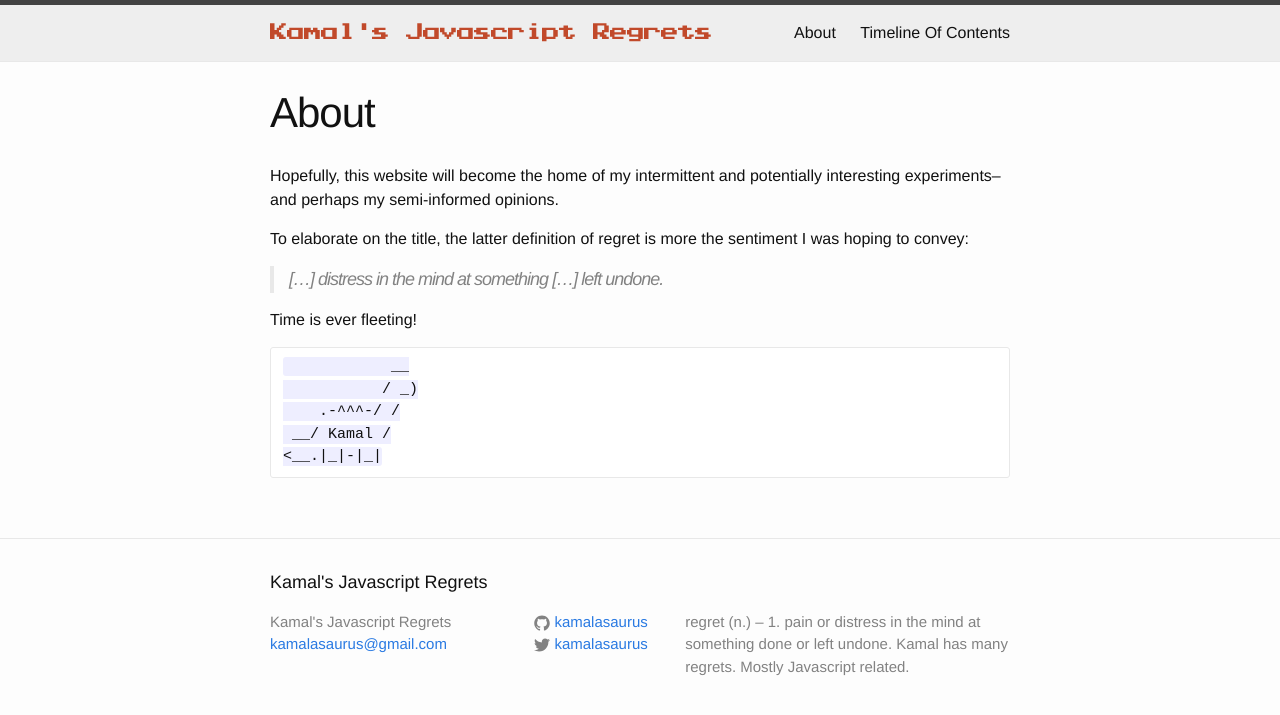
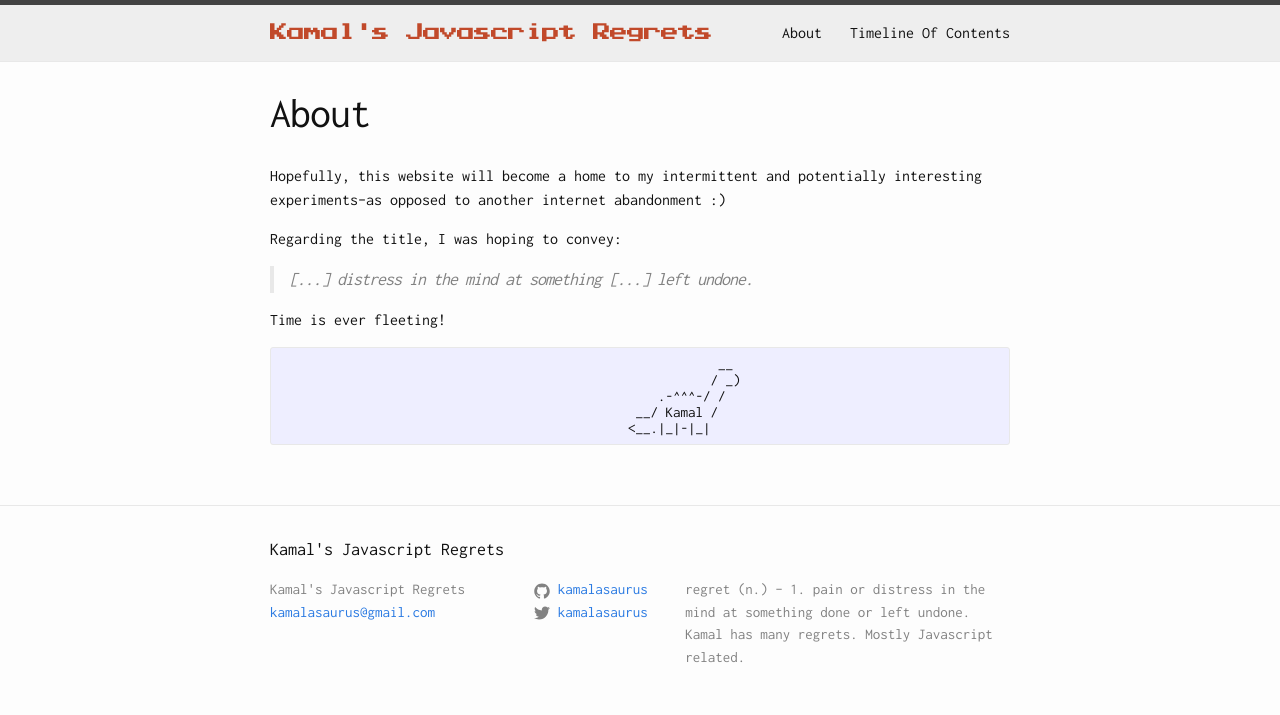
Before and after one commit to kamalasaurus/kamalasaurus.github.io, a Jekyll site: the page built from about.html, in a window 1280 px wide. Shown: the top 715 px of the page. Built offline with Jekyll 4.4.1, drawn with Linux system fonts in a browser that asks for light colours; a script that is not in the unit is left out; some of the changed lines change nothing that is shown.

Commit message:
dinosaur runaround

```diff
--- a/_includes/head.html
+++ b/_includes/head.html
@@ -6,11 +6,16 @@
   <title>{% if page.title %}{{ page.title }}{% else %}{{ site.title }}{% endif %}</title>
   <meta name="description" content="{% if page.excerpt %}{{ page.excerpt | strip_html | strip_newlines | truncate: 160 }}{% else %}{{ site.description }}{% endif %}">
 
+  <link href='http://fonts.googleapis.com/css?family=Inconsolata:400,700' rel='stylesheet' type='text/css'>
   <link rel="stylesheet" href="{{ "/css/main.css" | prepend: site.baseurl }}">
+
   <link rel="canonical" href="{{ page.url | replace:'index.html','' | prepend: site.baseurl | prepend: site.url }}">
   <link rel="alternate" type="application/rss+xml" title="{{ site.title }}" href="{{ "/feed.xml" | prepend: site.baseurl | prepend: site.url }}" />
 
   <script src='/javascripts/request.js' type="text/javascript"></script>
+
+  <script src='https://cdnjs.cloudflare.com/ajax/libs/d3/3.5.6/d3.min.js' type='text/javascript'></script>
+  <script src="https://ajax.googleapis.com/ajax/libs/threejs/r69/three.min.js"></script>
 
   {% if page.custom_js %}
     {% for js_file in page.custom_js %}
--- a/_sass/_base.scss
+++ b/_sass/_base.scss
@@ -127,7 +127,9 @@
  */
 pre,
 code {
+    font-family: 'Inconsolata';
     font-size: 15px;
+    line-height: 16px;
     border: 1px solid $grey-color-light;
     border-radius: 3px;
     background-color: #eef;
--- a/_sass/_layout.scss
+++ b/_sass/_layout.scss
@@ -12,7 +12,7 @@
 }
 
 .site-header.home{
-    min-height: 456px;
+    min-height: 506px;
 }
 
 .site-title {
--- /dev/null
+++ b/about.html
@@ -0,0 +1,30 @@
+---
+layout: page
+title: About
+permalink: /about/
+custom_js:
+- dino
+- about
+---
+
+<div class="about">
+
+  <p>
+    Hopefully, this website will become a home to my intermittent and potentially interesting experiments–as opposed to another internet abandonment :)
+  </p>
+
+  <p>
+    Regarding the title, I was hoping to convey:
+  </p>
+
+  <blockquote>
+    [...] distress in the mind at something [...] left undone.
+  </blockquote>
+
+  <p>
+    Time is ever fleeting!
+  </p>
+
+  <pre class='dino'></pre>
+
+</div>
--- a/about.md
+++ /dev/null
@@ -1,21 +0,0 @@
----
-layout: page
-title: About
-permalink: /about/
----
-
-Hopefully, this website will become the home of my intermittent and potentially interesting experiments– and perhaps my semi-informed opinions.
-
-To elaborate on the title, the latter definition of regret is more the sentiment I was hoping to convey:
-
->[...] distress in the mind at something [...] left undone.
-
-Time is ever fleeting!
-
-
-
-                __
-               / _)
-        .-^^^-/ /
-     __/ Kamal /
-    <__.|_|-|_|
--- a/css/main.scss
+++ b/css/main.scss
@@ -6,7 +6,7 @@
 
 
 // Our variables
-$base-font-family: Helvetica, Arial, sans-serif;
+$base-font-family: 'Inconsolata', monospace;
 $base-font-size:   16px;
 $small-font-size:  $base-font-size * 0.875;
 $base-line-height: 1.5;
--- /dev/null
+++ b/javascripts/about.js
@@ -0,0 +1,6 @@
+window.onload = initialize;
+
+function initialize() {
+  var dinoTarget = document.querySelector('.dino');
+  window.DINO.animateDino(dinoTarget);
+}
--- /dev/null
+++ b/javascripts/dino.js
@@ -0,0 +1,90 @@
+window.DINO = {
+
+  MAXLENGTH: 96,
+
+  rightWardDino: '            __ \n           / _)\n    .-^^^-/ /  \n __/ Kamal /   \n<__.|_|-|_|    ',
+  leftWardDino: ' __            \n(_ \\           \n  \\ \\-^^^-.    \n   \\ Kamal \\__ \n    |_|-|_|.__>',
+
+  currentDino: '',
+  lineLength: 0,
+
+  timer: null,
+
+  goRight: true,
+
+  animateRight: function() {
+    if (this.currentDino === '' || this.lineLength === 15) {
+      this.initializeDino();
+    }
+
+    var that = this;
+    var dino = this.currentDino
+      .split('\n')
+      .map(function(line) {
+        var newLine = ' ' + line;
+        that.lineLength = newLine.length;
+        return newLine;
+      })
+      .join('\n');
+
+    this.currentDino = dino;
+  },
+
+  animateLeft: function() {
+    if (this.lineLength === this.MAXLENGTH) {
+      this.turnaroundDino();
+    }
+
+    that = this;
+    var dino = this.currentDino
+      .split('\n')
+      .map(function(line) {
+        var newLine = line.substring(1);
+        that.lineLength = newLine.length;
+        return newLine;
+      })
+      .join('\n');
+
+    this.currentDino = dino;
+  },
+
+  turnaroundDino: function() {
+    var leftSlices = this.leftWardDino.split('\n');
+
+    var dino = this.currentDino
+      .split('\n')
+      .map(function(line, i) {
+        return line.substring(0, line.length - 15) + leftSlices[i];
+      })
+      .join('\n');
+
+    this.currentDino = dino;
+  },
+
+  initializeDino: function() {
+    this.currentDino = this.rightWardDino;
+  },
+
+  animateDino: function(dinoTarget) {
+    var dino = this;
+    this.timer = window.setInterval(function() {
+
+      if (dino.lineLength === 0 || dino.lineLength === 15) {
+        dino.goRight = true;
+      }
+
+      if (dino.lineLength === dino.MAXLENGTH) {
+        dino.goRight = false;
+      }
+
+      if (dino.goRight) {
+        dino.animateRight();
+      } else {
+        dino.animateLeft();
+      }
+
+      dinoTarget.innerHTML = dino.currentDino;
+    }, 100);
+  }
+
+}
```
Also changed, not shown: timeline_of_contents.html (line endings or trailing spaces).
